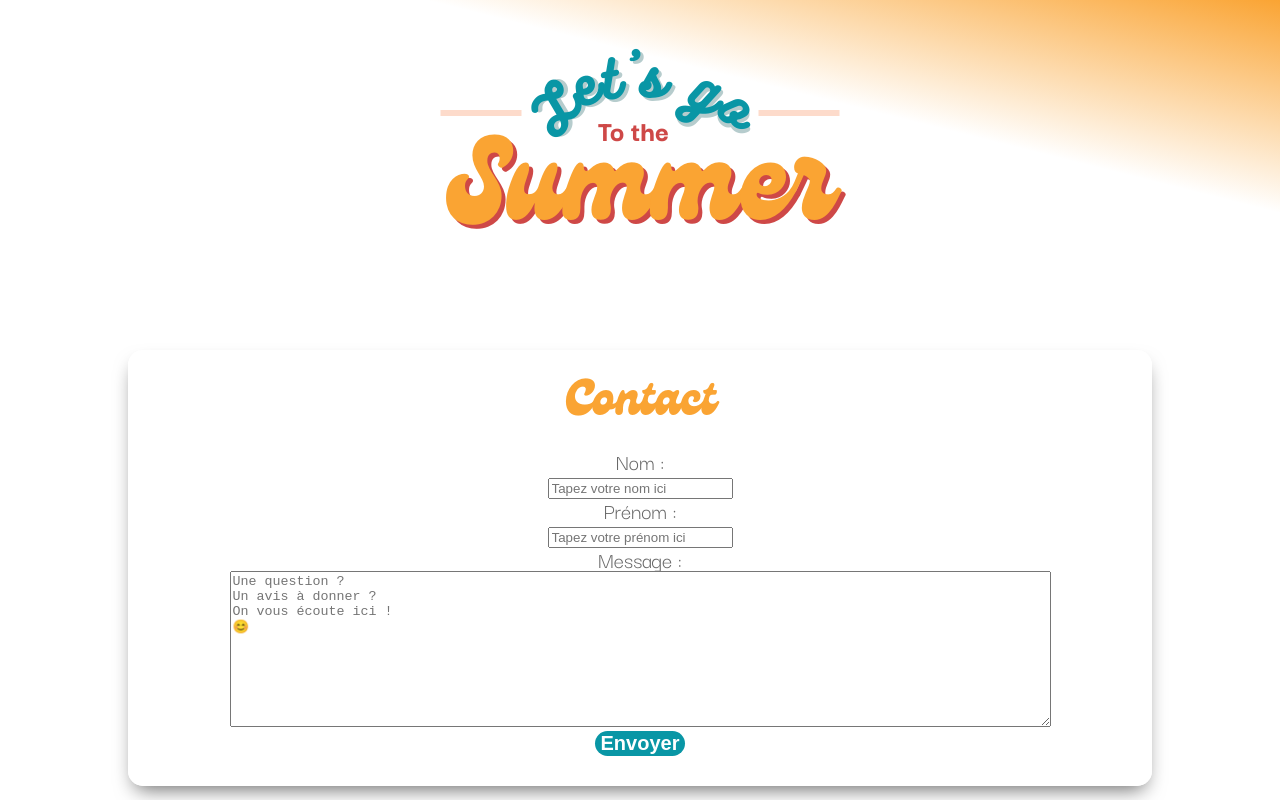
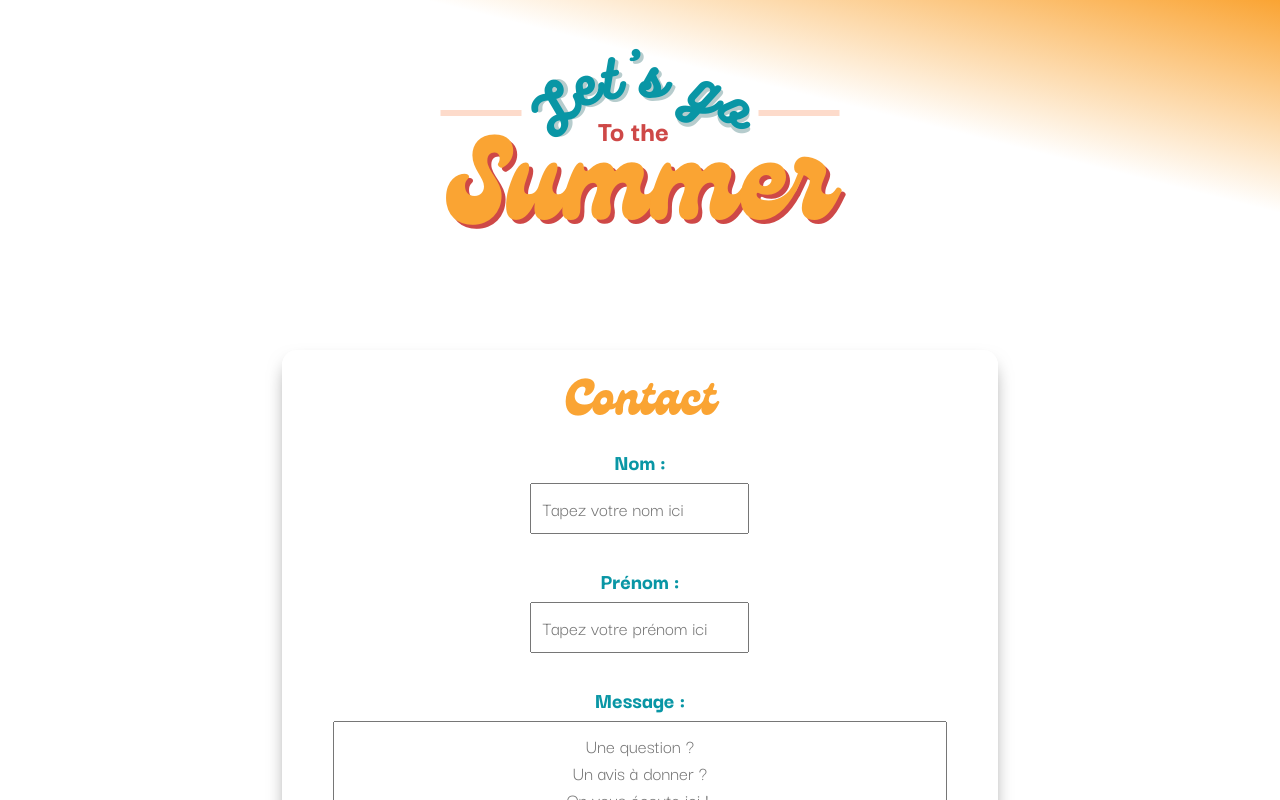
Before and after one commit to PixelsAndCookies/lets-go-to-the-summer, a React (Vite) app: page /contact in a window 1280 px wide. Shown: the top 800 px of the page. Built offline with nearby package versions, Linux system fonts and the light colour scheme.

Commit message:
Update _OtherPages.scss

```diff
--- a/src/pages/_OtherPages.scss
+++ b/src/pages/_OtherPages.scss
@@ -1,4 +1,6 @@
-.otherPagesElement {
+.otherPages {
+    width: 95%;
+    &__element {
         padding-bottom: 3rem;
         .no-border {
             border: none;
@@ -20,7 +22,7 @@
             font-size: 2rem;
         }
         textarea {
-        width: 50%;
+            width: 90%;
         }
         textarea::placeholder {
             text-align: center;
@@ -37,8 +39,14 @@
             padding: 1.5rem;
         }
     }
+}
 
-.otherElement{
+@media screen and (min-width: 860px) {
+    .otherPages {
         width: 70%;
         margin: auto;
+        textarea {
+            width: 90%;
         }
+    }
+}
```
Lines whose indentation alone changed are shown as unchanged.
